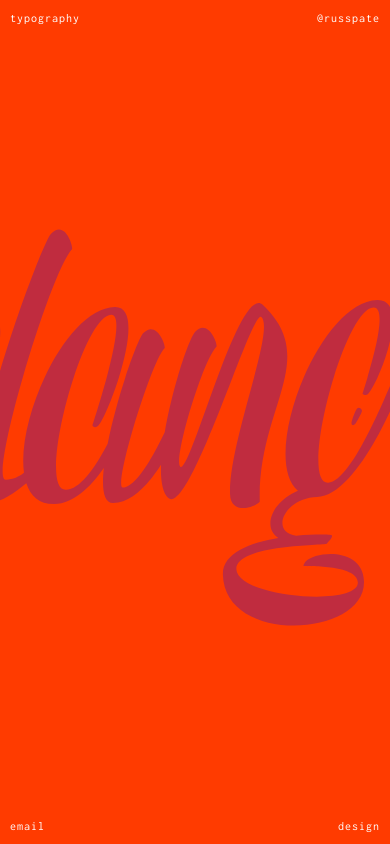
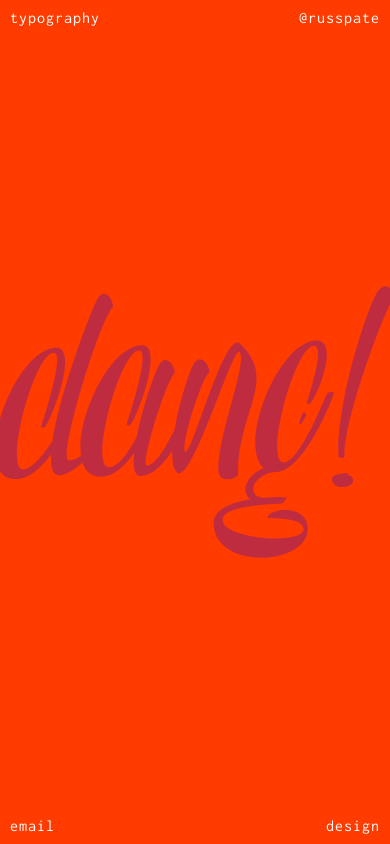
Before and after one commit to russpate/dang-web, a plain HTML site: page index.html in a window 390 px wide. Shown: the top 844 px of the page. Drawn offline with Linux system fonts and the light colour scheme.

Commit message:
mobile updates

```diff
--- a/css/main.scss
+++ b/css/main.scss
@@ -27,6 +27,11 @@ body {
     left: 50%;
     transform: translate(-50%, -50%);
     top: 50%;
+    // device size xs
+    @media screen and (max-width: 40em) {
+      width: 400px;
+      height: 400px;
+    }
   }
 }
 .content {
@@ -93,6 +98,10 @@ body {
       top: 10px;
       right: 10px;
     }
+    // device size xs
+    @media screen and (max-width: 40em) {
+      font-size:1rem;
+    }
   }
 }
 
```
Also changed, not shown: css/main.css.
